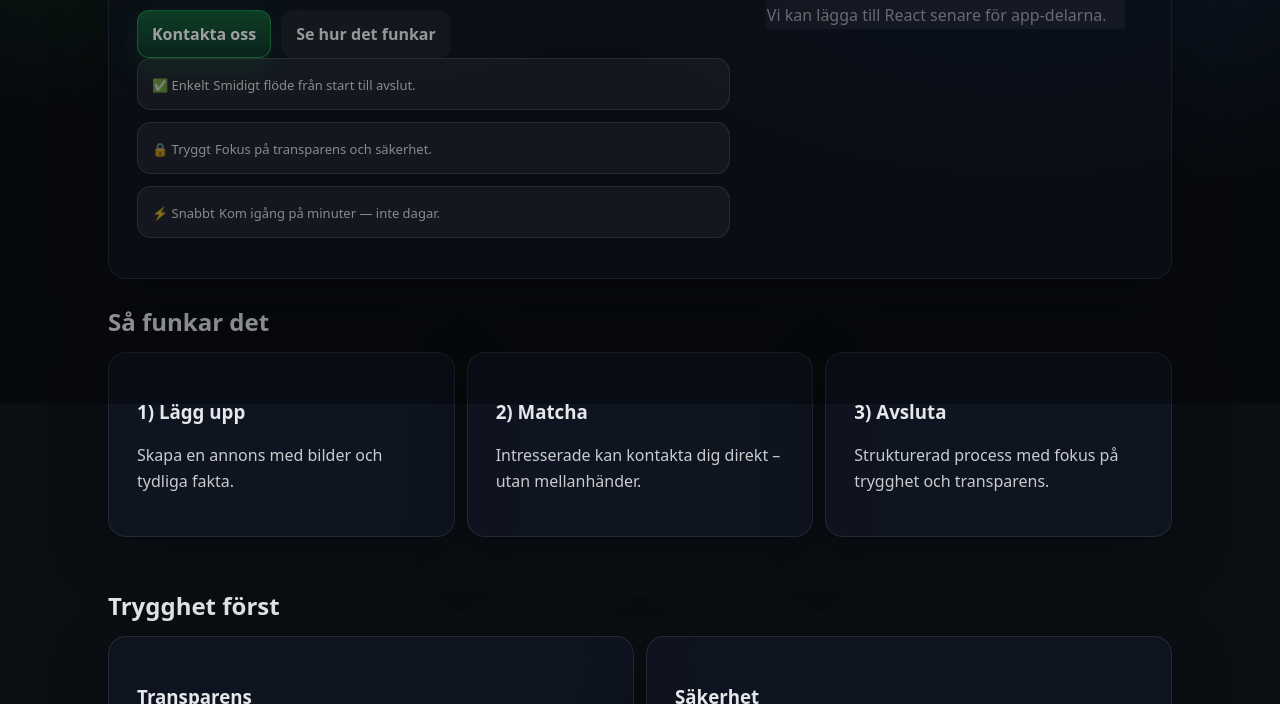
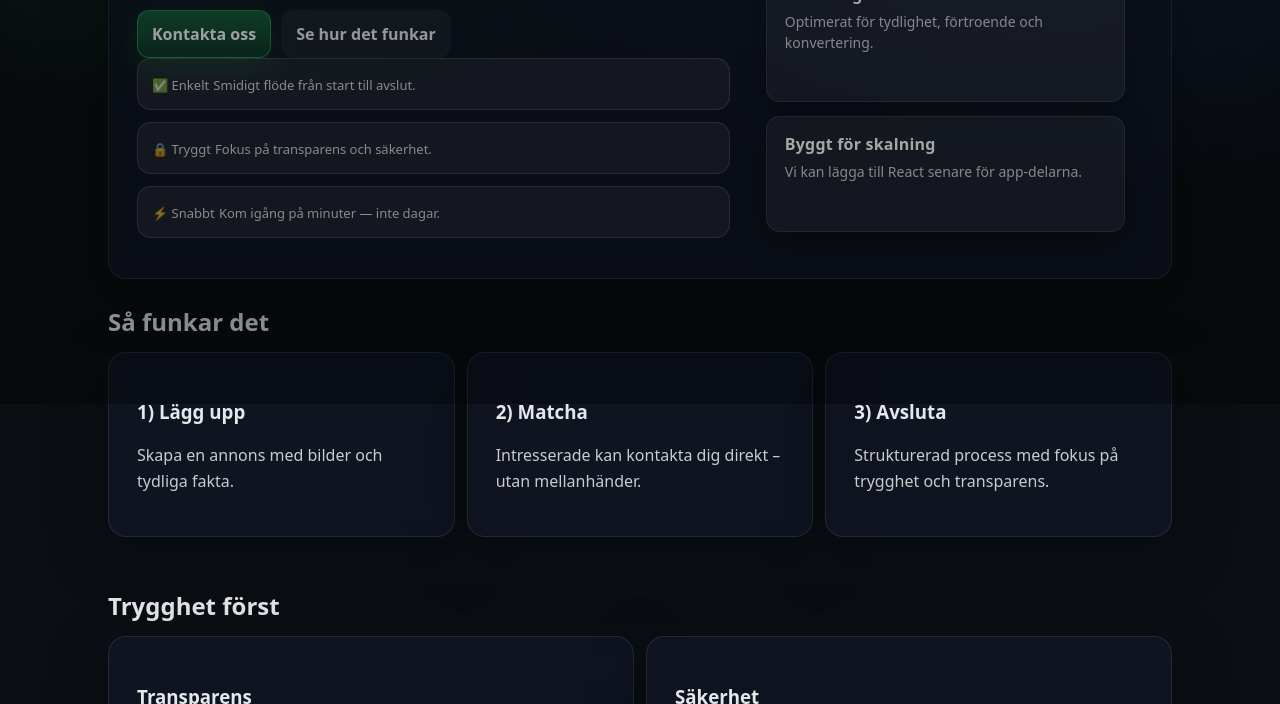
Before and after one commit to balticsverige-cloud/selldirekt-site, a plain HTML site: page index.html in a window 1280 px wide. Shown: the part 396-1100 px from the top of the page. Drawn offline with Linux system fonts and the light colour scheme.

Commit message:
Update styles.css
Fix hero side tiles contrast and readability

```diff
--- a/assets/styles.css
+++ b/assets/styles.css
@@ -269,3 +269,32 @@ p, .lead, .muted {
   font-weight: 600;
   margin-bottom: 4px;
 }
+/* ================================
+   Hero side tiles – FIX VISIBILITY
+   ================================ */
+
+.heroSide {
+  display: grid;
+  gap: 14px;
+}
+
+.tile {
+  padding: 16px 18px;
+  border-radius: 14px;
+  background: rgba(255,255,255,0.07);
+  border: 1px solid rgba(255,255,255,0.10);
+  box-shadow: 0 10px 30px rgba(0,0,0,0.25);
+}
+
+.tileTitle {
+  font-weight: 600;
+  color: #ffffff;
+  margin-bottom: 6px;
+  letter-spacing: 0.2px;
+}
+
+.tileText {
+  color: rgba(255,255,255,0.78);
+  font-size: 14px;
+  line-height: 1.5;
+}
```
